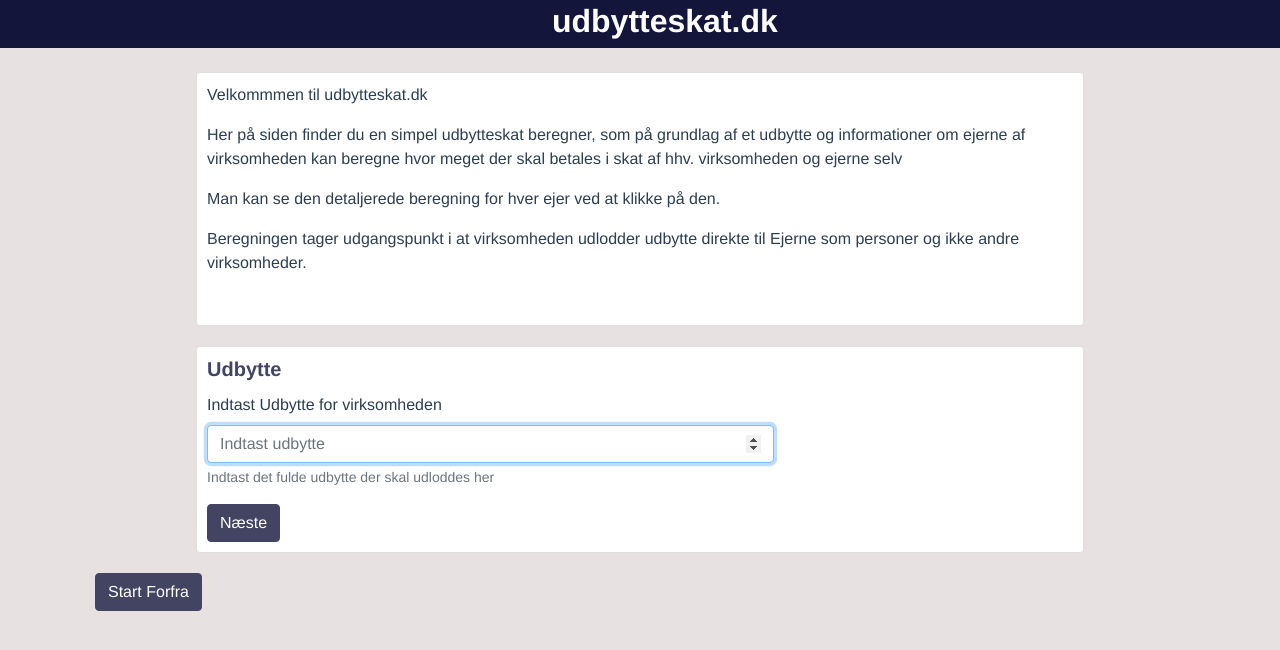
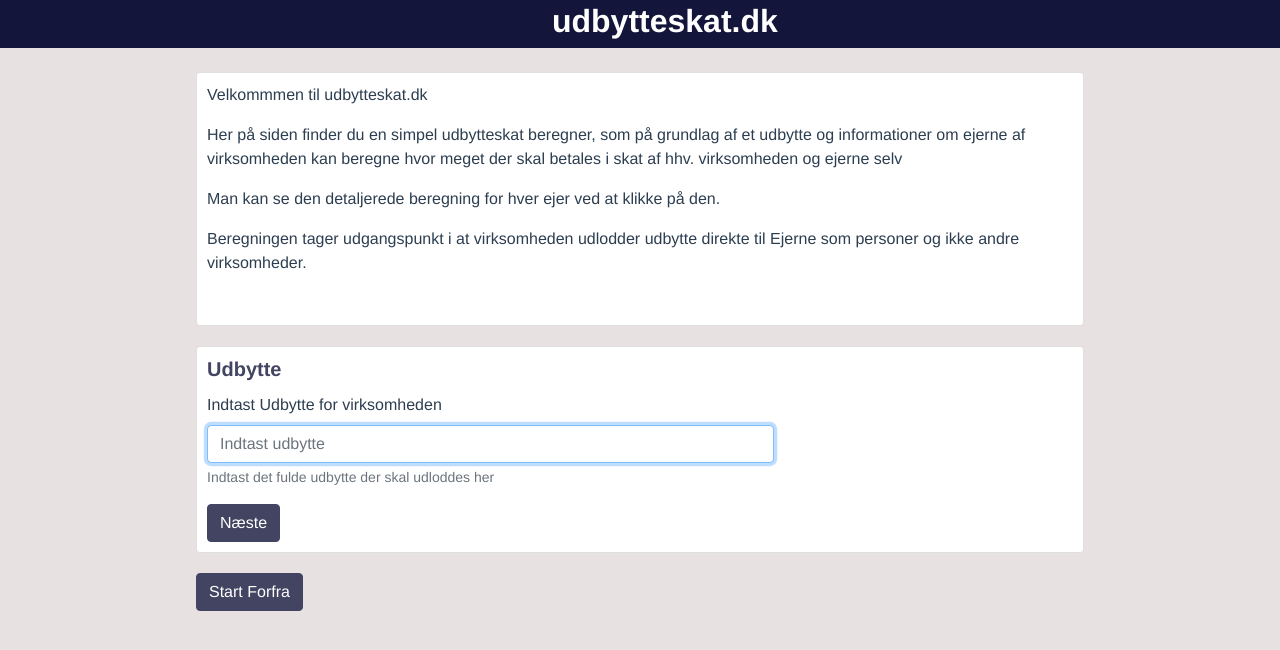
Before and after one commit to turnipsoft/udbytteskat, a Vue app: page / in a window 1280 px wide. Shown: the top 650 px of the page. Built offline with nearby package versions, Linux system fonts and the light colour scheme; some icons are missing.

Commit message:
fixet et par ui ting

```diff
--- a/src/components/UdbytteSkat.vue
+++ b/src/components/UdbytteSkat.vue
@@ -31,7 +31,7 @@
               <div class="form-group">
                 <h5 class="card-title">Udbytte</h5>
                 <label for="udbytteInput">Indtast Udbytte for virksomheden</label>
-                  <input type="number" autofocus ref="udbytteInput" v-model="udbytte" class="form-control" id="udbytteInput" aria-describedby="udbytteHelp" placeholder="Indtast udbytte">
+                  <input v-on:keyup="opdaterUdbytte" type="text" autofocus ref="udbytteInput" v-model="udbytte" class="form-control" id="udbytteInput" aria-describedby="udbytteHelp" placeholder="Indtast udbytte">
                   <small id="udbytteHelp" class="form-text text-muted">Indtast det fulde udbytte der skal udloddes her</small>
               </div>
             </div>
@@ -105,7 +105,7 @@
               <hr/>
               <div class="row">
                 <div class="col">
-                  {{ejer.navn}} ejer {{ejer.andel}} %
+                  {{ejer.navn}} ejer {{ejer.andel.toLocaleString('da-DK')}} %
                 </div>
               </div>
               <div class="row">
@@ -169,7 +169,7 @@
               <tbody>
                 <tr v-for="(ejer, index) in ejere" v-bind:key="ejer.navn" v-on:click="visEjerBeregning(index)" class="mouseover">
                   <td>{{ejer.navn}}</td>
-                  <td>{{ejer.andel}} % </td>
+                  <td>{{ejer.andel.toLocaleString('da-DK')}} % </td>
                   <td>{{ejer.giftString()}}</td>
                   <td>{{ejer.udbytte.andelBeloeb.toLocaleString('da-DK')}}</td>
                   <td>{{ejer.udbytte.virksomhedSkat.toLocaleString('da-DK')}}</td>
@@ -185,7 +185,7 @@
         <div class="card udregningcard" v-if="vistEjer">
           <div class="card-block resizable-block">
             <h5 class="card-title">Beregning og vejledning for ejeren {{vistEjer.navn}}</h5>
-            <p>Virksomheden udlodder ialt {{udbytteNumber.toLocaleString('da-DK')}},- i udbytte og <b>{{vistEjer.navn}}</b> ejer {{vistEjer.andel}} % af firmaet, andelen af udbyttet er derfor:</p>
+            <p>Virksomheden udlodder ialt {{udbytteNumber.toLocaleString('da-DK')}},- i udbytte og <b>{{vistEjer.navn}}</b> ejer {{vistEjer.andel.toLocaleString('da-DK')}} % af firmaet, andelen af udbyttet er derfor:</p>
             <p><b>{{vistEjer.udbytte.andelBeloeb.toLocaleString('da-DK')}},-</b></p>
             <br/>
             <hr/>
@@ -261,10 +261,19 @@ export default class UdbytteSkat extends Vue {
   ejere: Ejer[] = [];
   //@Prop() private msg!: string;
 
+  opdaterUdbytte() {
+    const s: string = this.udbytte.replace(/\./g, '');
+    const n: number = Number.parseFloat(s);
+    if (n) {
+      this.udbytte = n.toLocaleString('da-DK');
+    }
+  }
+
   submitUdbytte(e: any) {
     e.preventDefault();
     this.errorMessage = '';
-    this.udbytteNumber = Number.parseFloat(this.udbytte);
+    const s: string = this.udbytte.replace(/\./g, '');
+    this.udbytteNumber = Number.parseFloat(s);
 
     if (isNaN(this.udbytteNumber)) {
       this.errorMessage = 'Udbyttet skal være et tal';
@@ -322,7 +331,7 @@ export default class UdbytteSkat extends Vue {
     if (this.errorMessage) {
       return;
     }
-    const andel: Number = Number.parseFloat(this.andel);
+    const andel: Number = Number.parseFloat(this.andel.replace(',','.'));
     const udbytte: Udbytte = this.beregnUdbytte(this.udbytteNumber, andel, this.gift)
     const ejer: Ejer = new Ejer(this.ejer, andel, this.gift, udbytte);
     this.ejere.push(ejer);
@@ -416,7 +425,7 @@ a {
 }
 
 .aligned {
-  margin-left: 10px;
+  margin-left: 10%;
 }
 
 .mouseover {
@@ -494,6 +503,12 @@ h6 {
 }
 
 @media screen and (max-width: 900px) {
+  .aligned {
+    margin-left: 10px;
+  }
+}
+
+@media screen and (max-width: 999px) {
   ::-webkit-input-placeholder {
     font-size: 14px!important;
   }
```
